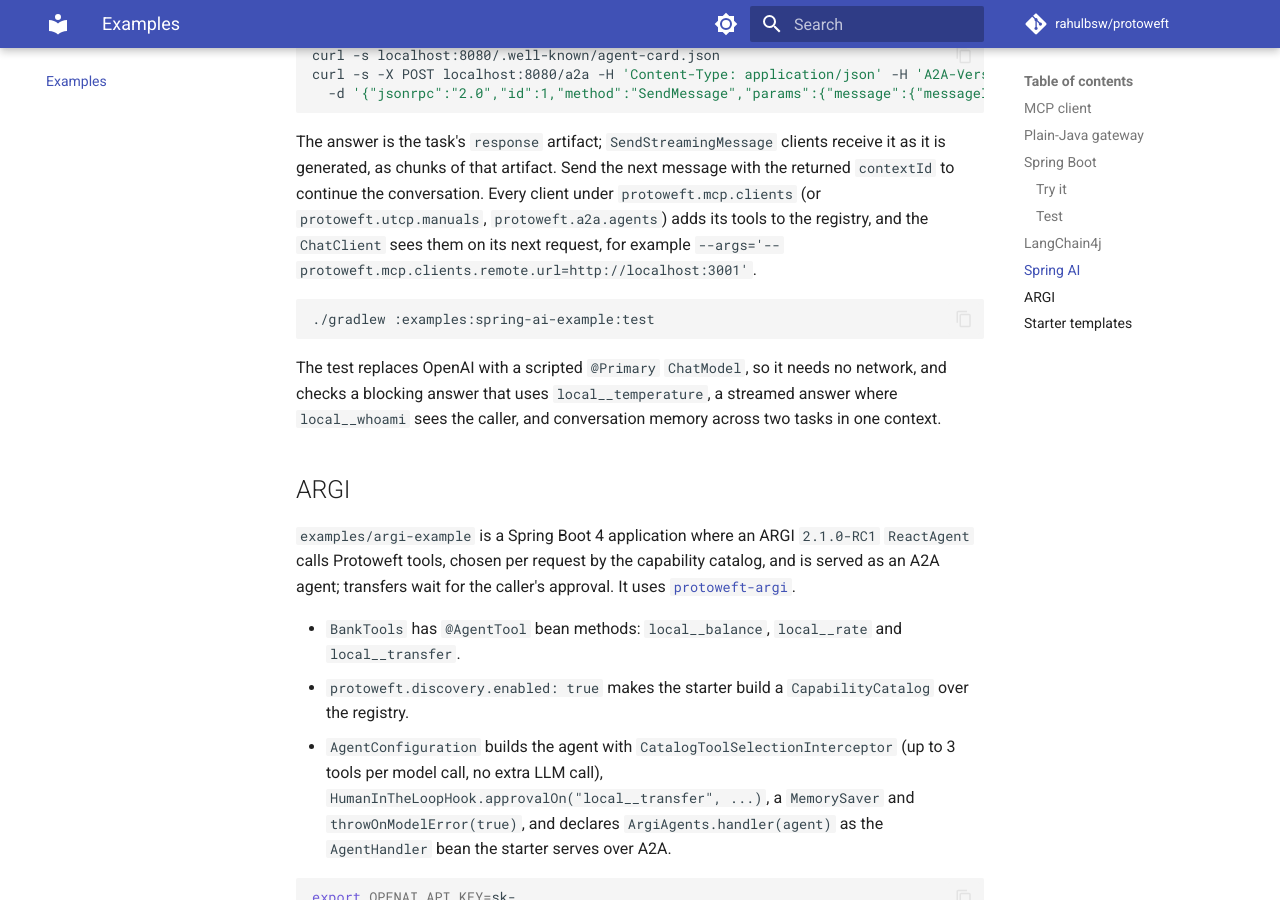
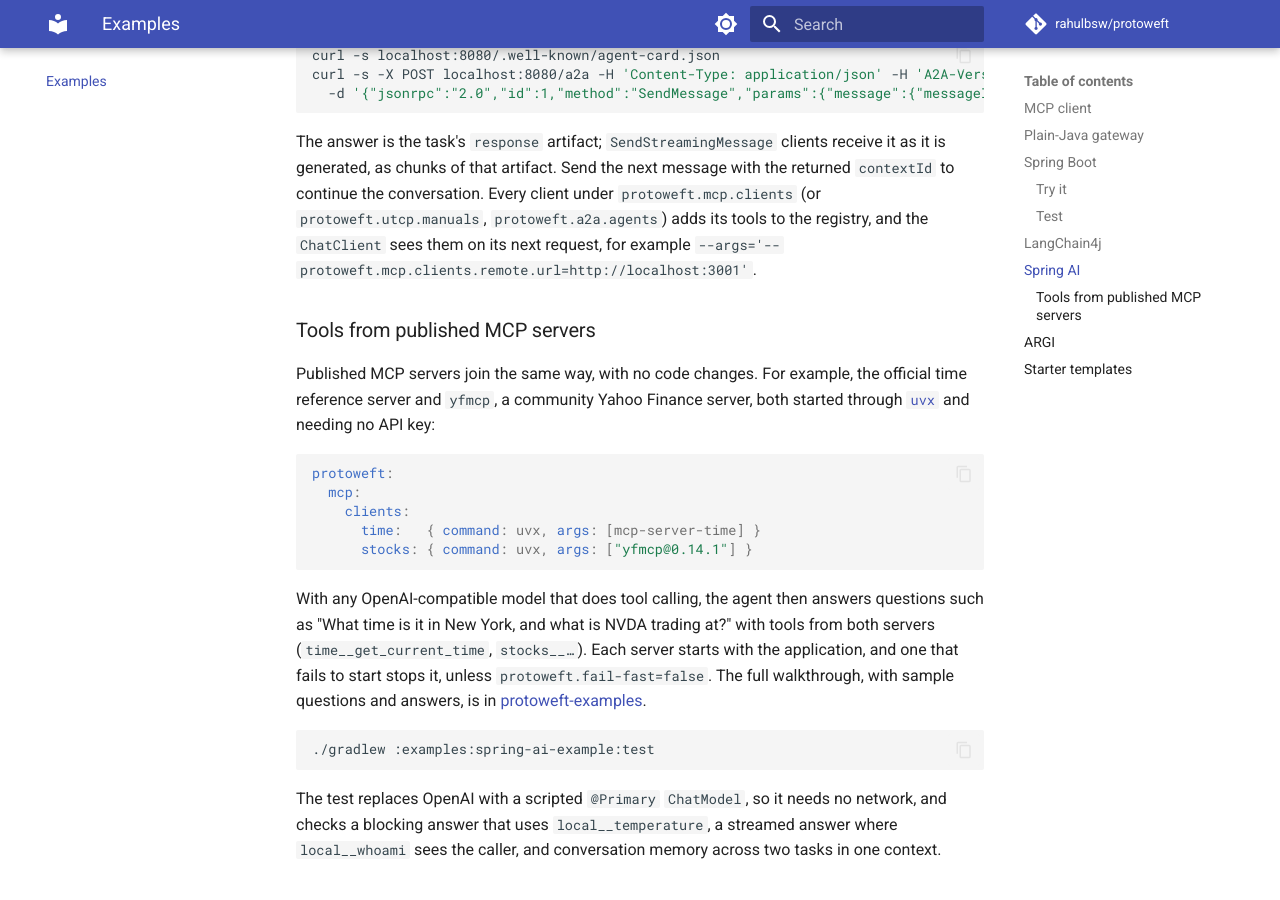
Before and after one commit to rahulbsw/protoweft, an MkDocs documentation site: the page built from docs/examples.md, in a window 1280 px wide and 900 px high, scrolled down 5507 px. Built offline with MkDocs 1.6.1 and Material for MkDocs 9.7.7, drawn with Linux system fonts in a browser that asks for light colours; comment, search, counter and statistics services are not loaded.

Commit message:
Show published MCP servers joining the Spring AI example

````diff
--- a/docs/examples.md
+++ b/docs/examples.md
@@ -243,6 +243,27 @@ conversation. Every client under `protoweft.mcp.clients` (or `protoweft.utcp.man
 `protoweft.a2a.agents`) adds its tools to the registry, and the `ChatClient` sees them on its next
 request, for example `--args='--protoweft.mcp.clients.remote.url=http://localhost:3001'`.
 
+### Tools from published MCP servers
+
+Published MCP servers join the same way, with no code changes. For example, the official time
+reference server and `yfmcp`, a community Yahoo Finance server, both started through
+[`uvx`](https://docs.astral.sh/uv/) and needing no API key:
+
+```yaml
+protoweft:
+  mcp:
+    clients:
+      time:   { command: uvx, args: [mcp-server-time] }
+      stocks: { command: uvx, args: ["yfmcp@0.14.1"] }
+```
+
+With any OpenAI-compatible model that does tool calling, the agent then answers questions such as
+"What time is it in New York, and what is NVDA trading at?" with tools from both servers
+(`time__get_current_time`, `stocks__…`). Each server starts with the application, and one that
+fails to start stops it, unless `protoweft.fail-fast=false`. The full walkthrough, with sample
+questions and answers, is in
+[protoweft-examples](https://github.com/rahulbsw/protoweft-examples/tree/main/spring-ai-example#tools-from-published-mcp-servers).
+
 ```bash
 ./gradlew :examples:spring-ai-example:test
 ```
````
